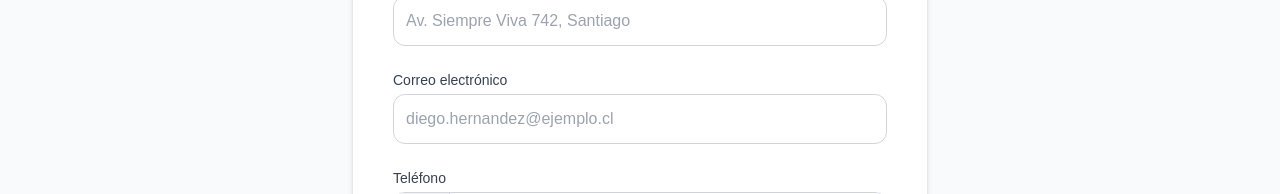
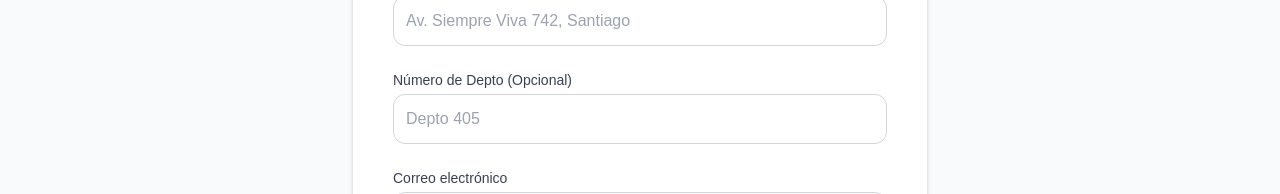
Before and after one commit to conyapa26/Yapa-frontend, a Next.js app: page /comprar in a window 1280 px wide. Shown: the part 433-627 px from the top of the page. Built offline with nearby package versions, Linux system fonts and the light colour scheme.

Commit message:
Add files via upload

```diff
--- a/app/components/TicketForm.tsx
+++ b/app/components/TicketForm.tsx
@@ -12,6 +12,12 @@ export const TicketForm = () => {
   const [acceptedTerms, setAcceptedTerms] = useState(false);
   const [rut, setRut] = useState("");
   const [phoneDigits, setPhoneDigits] = useState("");
+  const [address, setAddress] = useState("");
+  const [apartment, setApartment] = useState("");
+
+  const fullAddress = apartment.trim()
+    ? `${address}, Depto ${apartment.trim()}`
+    : address;
 
   const handlePhoneChange = (e: { target: { value: string } }) => {
     // Solo dígitos, máximo 8 (número de celular chileno sin el +56 9)
@@ -120,11 +126,28 @@ export const TicketForm = () => {
               </label>
               <input
                 type="text"
-                name="address"
                 required
+                value={address}
+                onChange={(e) => setAddress(e.target.value)}
                 placeholder="Av. Siempre Viva 742, Santiago"
                 className="w-full p-3 rounded-xl border border-gray-300 text-gray-900 focus:ring-2 focus:ring-blue-500"
               />
+            </div>
+
+            {/* Número de Depto (Opcional) */}
+            <div>
+              <label className="block text-sm font-medium mb-1 text-gray-700">
+                Número de Depto (Opcional)
+              </label>
+              <input
+                type="text"
+                value={apartment}
+                onChange={(e) => setApartment(e.target.value)}
+                placeholder="Depto 405"
+                className="w-full p-3 rounded-xl border border-gray-300 text-gray-900 focus:ring-2 focus:ring-blue-500"
+              />
+              {/* Este es el valor real que se envía al backend, ya con el depto incluido */}
+              <input type="hidden" name="address" value={fullAddress} />
             </div>
 
             {/* Email */}
```
